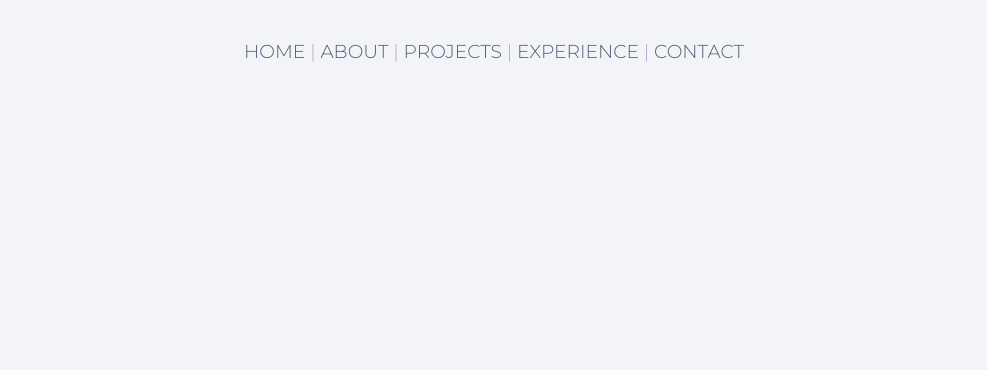
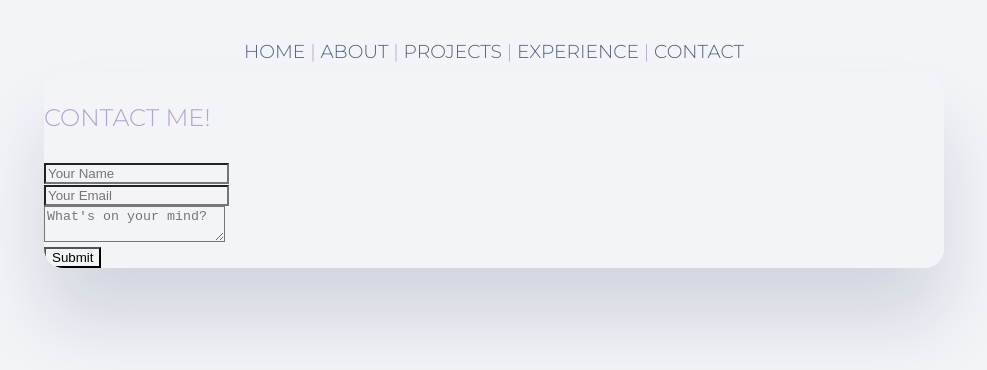
Before and after one commit to kinzaahmed-web/PortfolioWebsite, an Angular app: page /contact in a window 1280 px wide. Shown: the top 370 px of the page, without its empty margins (146-1133 px from the left). Built offline with nearby package versions, Linux system fonts and the light colour scheme.

Commit message:
pushing up any changes made - contact

```diff
--- a/package.json
+++ b/package.json
@@ -11,6 +11,7 @@
   },
   "private": true,
   "dependencies": {
+    "12": "^1.0.2",
     "@angular/animations": "~11.2.8",
     "@angular/common": "~11.2.8",
     "@angular/compiler": "~11.2.8",
--- a/src/app/app.module.ts
+++ b/src/app/app.module.ts
@@ -1,7 +1,7 @@
 import { NgModule } from '@angular/core';
 import { BrowserModule } from '@angular/platform-browser';
 import { BrowserAnimationsModule } from '@angular/platform-browser/animations';
-
+import { FormsModule } from '@angular/forms';
 import { AppComponent } from './app.component';
 import { HomeComponent } from './home/home.component';
 import { AppRoutingModule } from './app-routing.module';
@@ -24,7 +24,8 @@ import { ExperienceCardComponent } from './experience/experience-card/experience
   imports: [
     BrowserModule,
     AppRoutingModule,
-    BrowserAnimationsModule
+    BrowserAnimationsModule,
+    FormsModule
   ],
   providers: [],
   bootstrap: [AppComponent]
--- a/src/app/contact/contact.component.css
+++ b/src/app/contact/contact.component.css
@@ -0,0 +1,3 @@
+.section{
+    margin:auto;
+}
--- a/src/app/contact/contact.component.html
+++ b/src/app/contact/contact.component.html
@@ -10,4 +10,76 @@
         </nav>
         </h3>
     </header>
+    <div class="contact card">
+        <section class="hero is-primary is-bold">
+            <div class="hero-body">
+            <div class="container">
+
+              <h1 class="title">Contact Me!</h1>
+
+            </div>
+            </div>
+        </section>
+
+        <section class="section">
+            <div class="container">
+
+                <form (ngSubmit)="processForm()">
+
+                    <!-- name -->
+                    <div class="field">
+                      <input
+                        type="text"
+                        name="name"
+                        class="input"
+                        placeholder="Your Name"
+                        [(ngModel)]="name"
+                        required
+                        minlength="3"
+                        #nameInput="ngModel">
+
+                      <div class="help is-error" *ngIf="nameInput.invalid && nameInput.dirty">
+                        Name is required and needs to be at least 3 characters long.
+                      </div>
+                    </div>
+
+                    <!-- email -->
+                    <div class="field">
+                      <input
+                        type="email"
+                        name="email"
+                        class="input"
+                        placeholder="Your Email"
+                        [(ngModel)]="email"
+                        required
+                        email
+                        #emailInput="ngModel">
+
+                      <div class="help is-error" *ngIf="emailInput.invalid && emailInput.dirty">
+                        Needs to be a valid email.
+                      </div>
+                    </div>
+
+                    <!-- message -->
+                    <div class="field">
+                      <textarea
+                        class="textarea"
+                        name="message"
+                        placeholder="What's on your mind?"
+                        [(ngModel)]="message"
+                        required
+                        #messageInput="ngModel"></textarea>
+
+                        <div class="help is-error" *ngIf="emailInput.invalid && emailInput.dirty">
+                          Your message is required!
+                        </div>
+                    </div>
+
+                    <button type="submit" class="button is-danger is-large">Submit</button>
+
+                  </form>
+
+            </div>
+            </section>
+    </div>
 </div>
--- a/src/app/contact/contact.component.ts
+++ b/src/app/contact/contact.component.ts
@@ -6,10 +6,21 @@ import { Component, OnInit } from '@angular/core';
   styleUrls: ['./contact.component.css']
 })
 export class ContactComponent implements OnInit {
+  name: string;
+  email: string;
+  message: string;
 
-  constructor() { }
+  constructor() {}
 
-  ngOnInit(): void {
+  ngOnInit() {}
+
+  /**
+   * Process the form we have. Send to whatever backend
+   * Only alerting for now
+   */
+  processForm() {
+    const allInfo = `My name is ${this.name}. My email is ${this.email}. My message is ${this.message}`;
+    alert(allInfo);
   }
 
 }
```
Also changed, not shown: src/app/connection.service.ts (added, +9 -0 lines), 2 other files (tests, documents, lock files or other folders).
